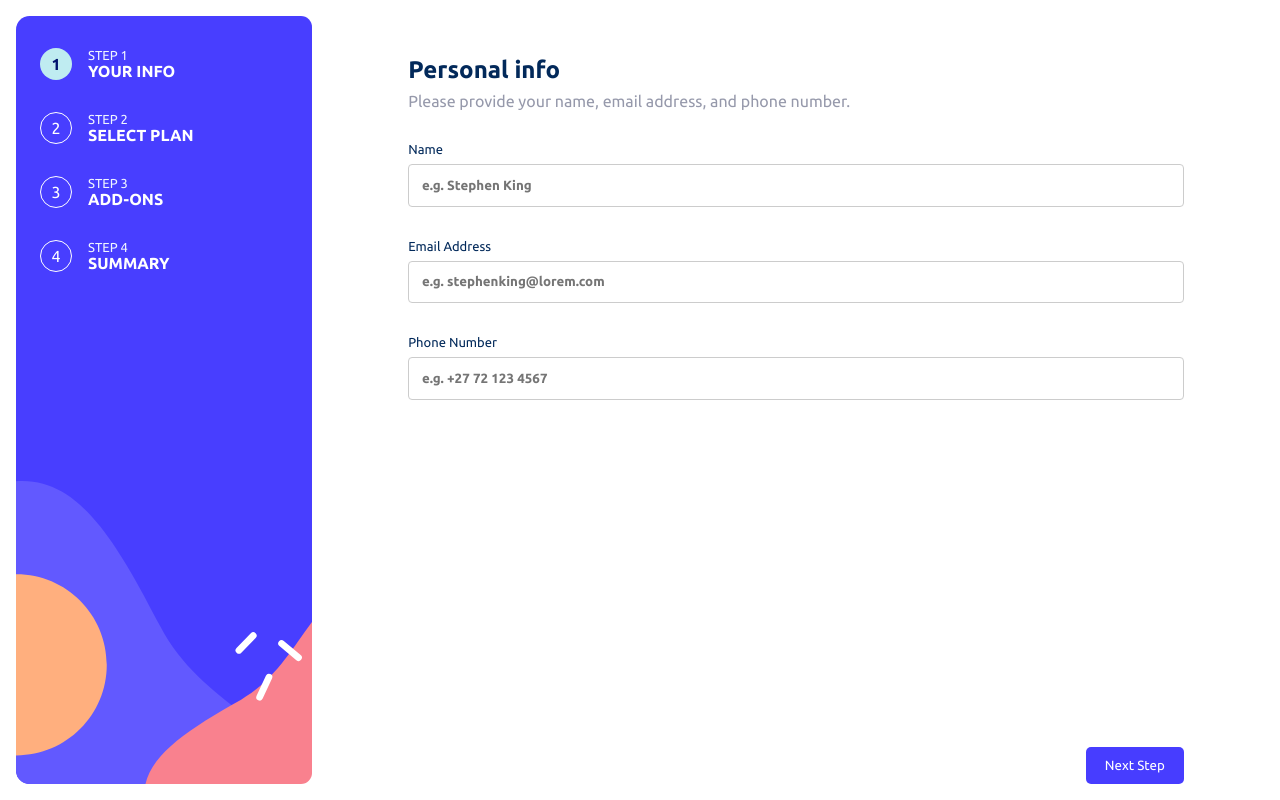
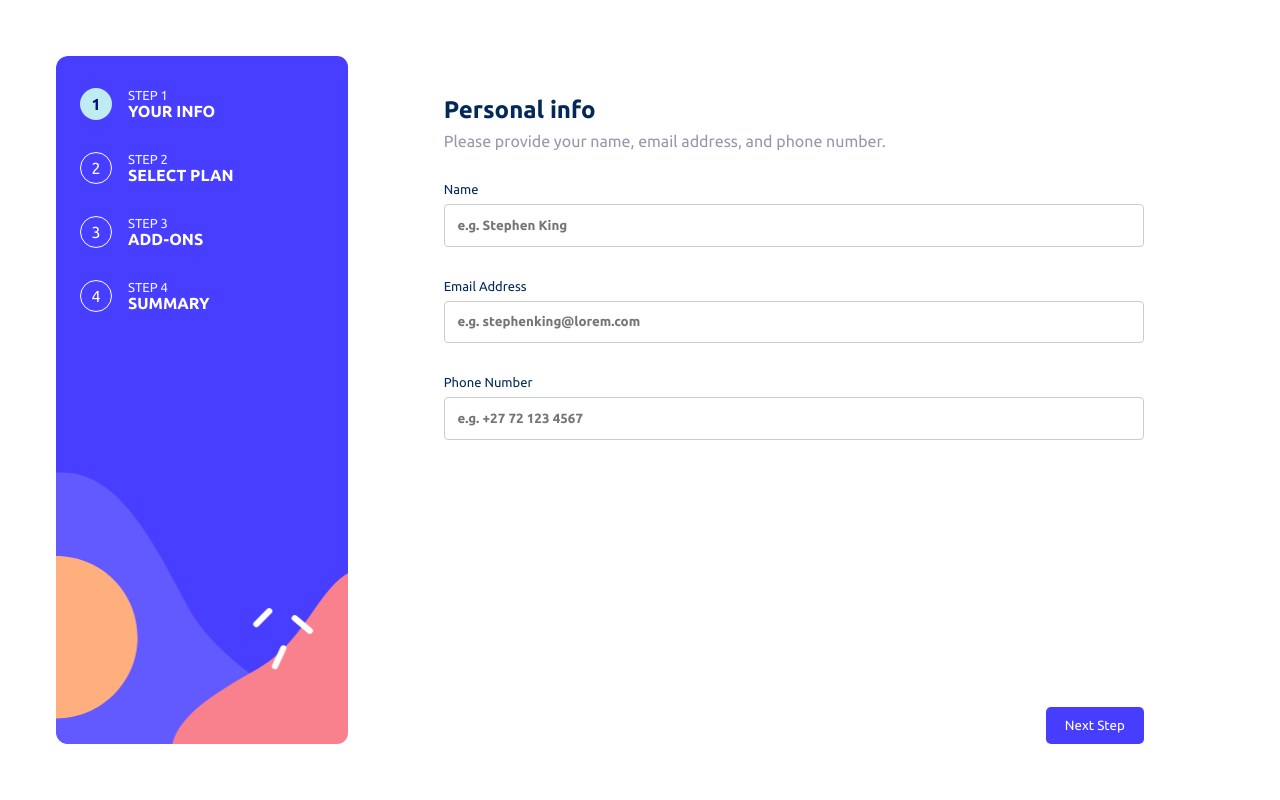
Before and after one commit to nkululek0/multi-step-form, a React (Vite) app: page / in a window 1280 px wide. Built offline with nearby package versions, Linux system fonts and the light colour scheme.

Commit message:
(Update): ui-updates -> adds styling to restrict form sizing

```diff
--- a/src/app/App.css
+++ b/src/app/App.css
@@ -14,9 +14,18 @@
   font-family: "Ubuntu", sans-serif;
 }
 
+#root {
+  display: flex;
+  justify-content: center;
+  align-items: center;
+  height: 100dvh;
+}
+
 .app-component-wrapper {
   display: flex;
   flex-direction: column;
+  max-width: 1200px;
+  width: 100%;
 }
 
 .content-wrapper {
@@ -26,12 +35,12 @@
 
 @media (min-width: 768px) {
   .app-component-wrapper {
-    height: 100dvh;
+    height: 90dvh;
     flex-direction: row;
   }
 
   .content-wrapper {
-    height: 100dvh;
+    height: 100%;
     width: 100%;
   }
 }
--- a/src/components/select-plan/Select-Plan.module.css
+++ b/src/components/select-plan/Select-Plan.module.css
@@ -81,11 +81,11 @@
 }
 
 .billing-text-monthly {
-  color: var(--blue-950);
+  color: var(--grey-500);
   font-weight: bold;
 }
 .billing-text-yearly {
-  color: var(--grey-500);
+  color: var(--blue-950);
   font-weight: bold;
 }
 
@@ -188,6 +188,9 @@ input:checked + .slider:before {
     flex-direction: column;
     width: 100%;
   }
+  .plan:hover {
+    cursor: pointer;
+  }
 
   .actions {
     padding: 0 6rem 1rem;
```
